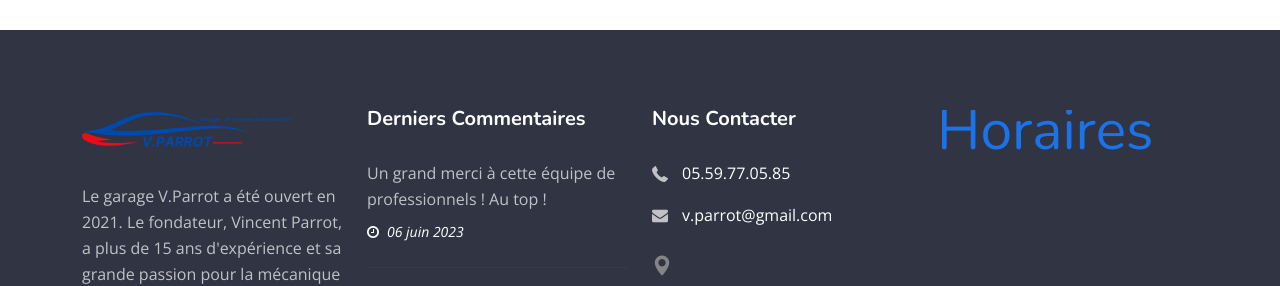
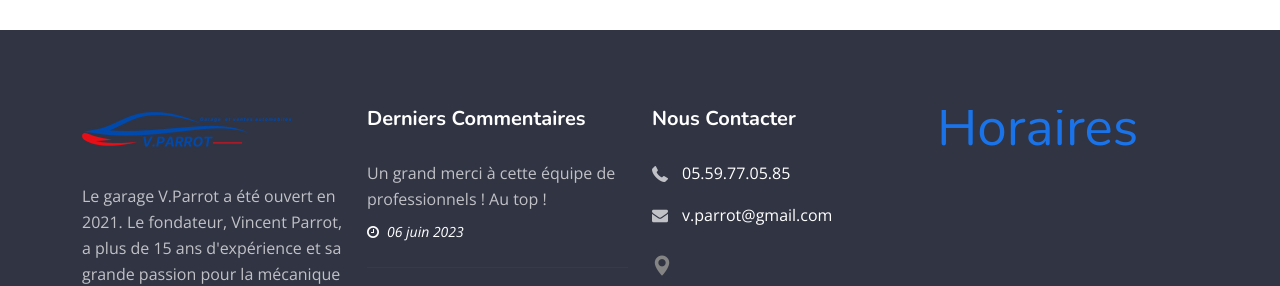
Before and after one commit to krismos64/Garage_VParrot, a Symfony app: template templates/car/index.html.twig in a window 1280 px wide. Shown: the part 272-558 px from the top of the page. Run offline with Twig, Linux system fonts and the light colour scheme; the template is opened without the code that fills it, so the values that code supplies are empty; some libraries are stand-ins or nearby versions.

Commit message:
taille titre horaires

```diff
--- a/templates/_partials/_footer.html.twig
+++ b/templates/_partials/_footer.html.twig
@@ -107,7 +107,7 @@
 
     <style>
     .footer-widget-title {
-        font-size: 57px;
+        font-size: 53px;
         color: #1a73e8;
     }
 </style>
```
